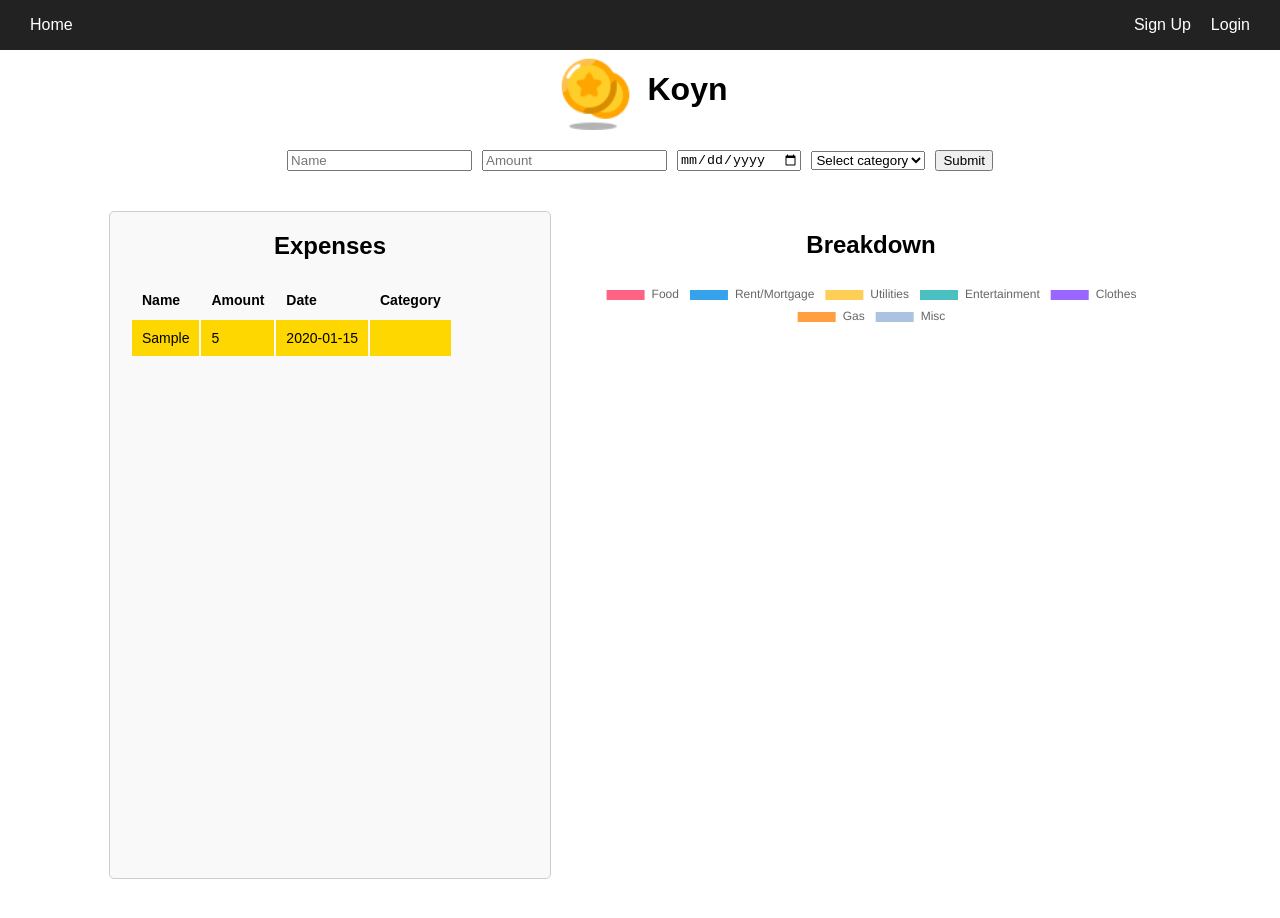
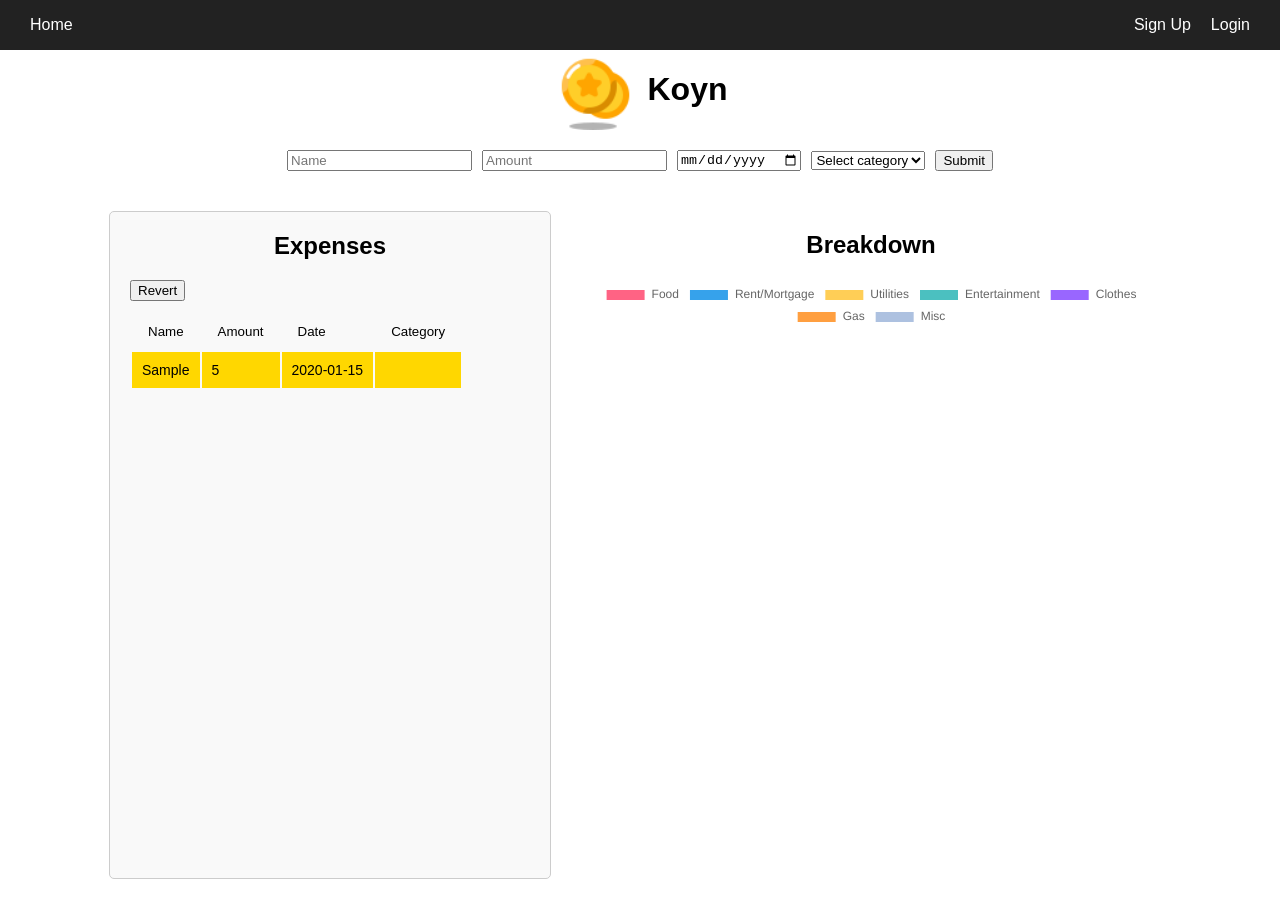
Before and after one commit to JSTRO/Koyn, a React (Create React App) app: page /dashboard in a window 1280 px wide. Both pictures are taken after typing "Sample", "5", "2020-01-15" into the empty fields and a click on the button "Submit". Built offline with nearby package versions, Linux system fonts and the light colour scheme; no server answers.

Commit message:
Add custom table (#13)
* add to package-lock

* add basic table functionality

* complete expense table

```diff
--- a/src/components/Dashboard.tsx
+++ b/src/components/Dashboard.tsx
@@ -14,6 +14,43 @@ interface DashboardProps {
 
 const Dashboard: React.FC<DashboardProps> = ({ expenses }) => {
   const [chartLayout, setChartLayout] = useState('');
+  // state for sorted expesnses
+  const [sortDirection, setSortDirection] = useState('none');
+
+  const sortedExpenses = useMemo(() => {
+    if (sortDirection === 'none') {
+      return expenses;
+    }
+
+    return [...expenses].sort((a, b) => {
+      const dateA = new Date(a.date);
+      const dateB = new Date(b.date);
+
+      if (sortDirection === 'up') {
+        return dateA.getTime() - dateB.getTime();
+      } else {
+        return dateB.getTime() - dateA.getTime();
+      }
+    });
+  }, [expenses, sortDirection]);
+
+  // const defaultChartData = {
+  //   labels: ['Food', 'Transport', 'Rent', 'Utilities', 'Entertainment'],
+  //   datasets: [
+  //     {
+  //       data: [100, 150, 300, 50, 120],
+  //       backgroundColor: [
+  //         '#FF6384',
+  //         '#36A2EB',
+  //         '#FFCE56',
+  //         '#4BC0C0',
+  //         '#9966FF',
+  //         '#FF9F40',
+  //       ],
+  //     },
+  //   ],
+  // };
+
   const chartData = useMemo(() => {
     const categories = [
       'Food',
@@ -53,7 +90,10 @@ const Dashboard: React.FC<DashboardProps> = ({ expenses }) => {
   }, [expenses]);
 
   return (
-    <div className="dashboard" style={{ display: 'flex', flexDirection: 'row' }}>
+    <div
+      className="dashboard"
+      style={{ display: 'flex', flexDirection: 'row' }}
+    >
       <div
         style={{
           marginRight: '20px',
@@ -64,19 +104,82 @@ const Dashboard: React.FC<DashboardProps> = ({ expenses }) => {
         }}
         className="expense-list"
       >
-        <div className="section-title"><h2 style={{ marginTop: 0 }}>Expenses</h2></div>
+        <div className="section-title">
+          <h2 style={{ marginTop: 0 }}>Expenses</h2>
+        </div>
+        <button
+          onClick={() => setSortDirection('none')}
+          style={{ marginBottom: '10px' }}
+        >
+          Revert
+        </button>
         <table>
           <thead>
             <tr className="expense-headers">
-              <th>Name</th>
-              <th>Amount</th>
-              <th>Date</th>
-              <th>Category</th>
+              <th>
+                <button
+                  style={{
+                    background: 'none',
+                    border: 'none',
+                    cursor: 'pointer',
+                  }}
+                >
+                  Name
+                </button>
+              </th>
+
+              <th>
+                <button
+                  style={{
+                    background: 'none',
+                    border: 'none',
+                    cursor: 'pointer',
+                  }}
+                >
+                  Amount
+                </button>
+              </th>
+              <th>
+                <button
+                  onClick={() =>
+                    setSortDirection((prev) =>
+                      // these are the sorting directions
+                      prev === 'up' ? 'down' : 'up'
+                    )
+                  }
+                  style={{
+                    background: 'none',
+                    border: 'none',
+                    cursor: 'pointer',
+                  }}
+                >
+                  Date
+                </button>
+              </th>
+
+              <th>
+                <button
+                  style={{
+                    background: 'none',
+                    border: 'none',
+                    cursor: 'pointer',
+                  }}
+                >
+                  Category
+                </button>
+              </th>
             </tr>
           </thead>
           <tbody>
-            {expenses.map((expense, index) => (
-              <tr key={index} style={index % 2 === 0 ? {backgroundColor: "gold"}: {backgroundColor: "white"}}>
+            {sortedExpenses.map((expense, index) => (
+              <tr
+                key={index}
+                style={
+                  index % 2 === 0
+                    ? { backgroundColor: 'gold' }
+                    : { backgroundColor: 'white' }
+                }
+              >
                 <td>{expense.name}</td>
                 <td>{expense.amount}</td>
                 <td>{expense.date}</td>
@@ -87,7 +190,9 @@ const Dashboard: React.FC<DashboardProps> = ({ expenses }) => {
         </table>
       </div>
       <div className="chart-wrapper">
-        <div className="section-title"><h2>Breakdown</h2></div>
+        <div className="section-title">
+          <h2>Breakdown</h2>
+        </div>
         {/* <select
           value={chartLayout}
           onChange={(e) => setChartLayout(e.target.value)}
```
Lines whose indentation alone changed are shown as unchanged.
